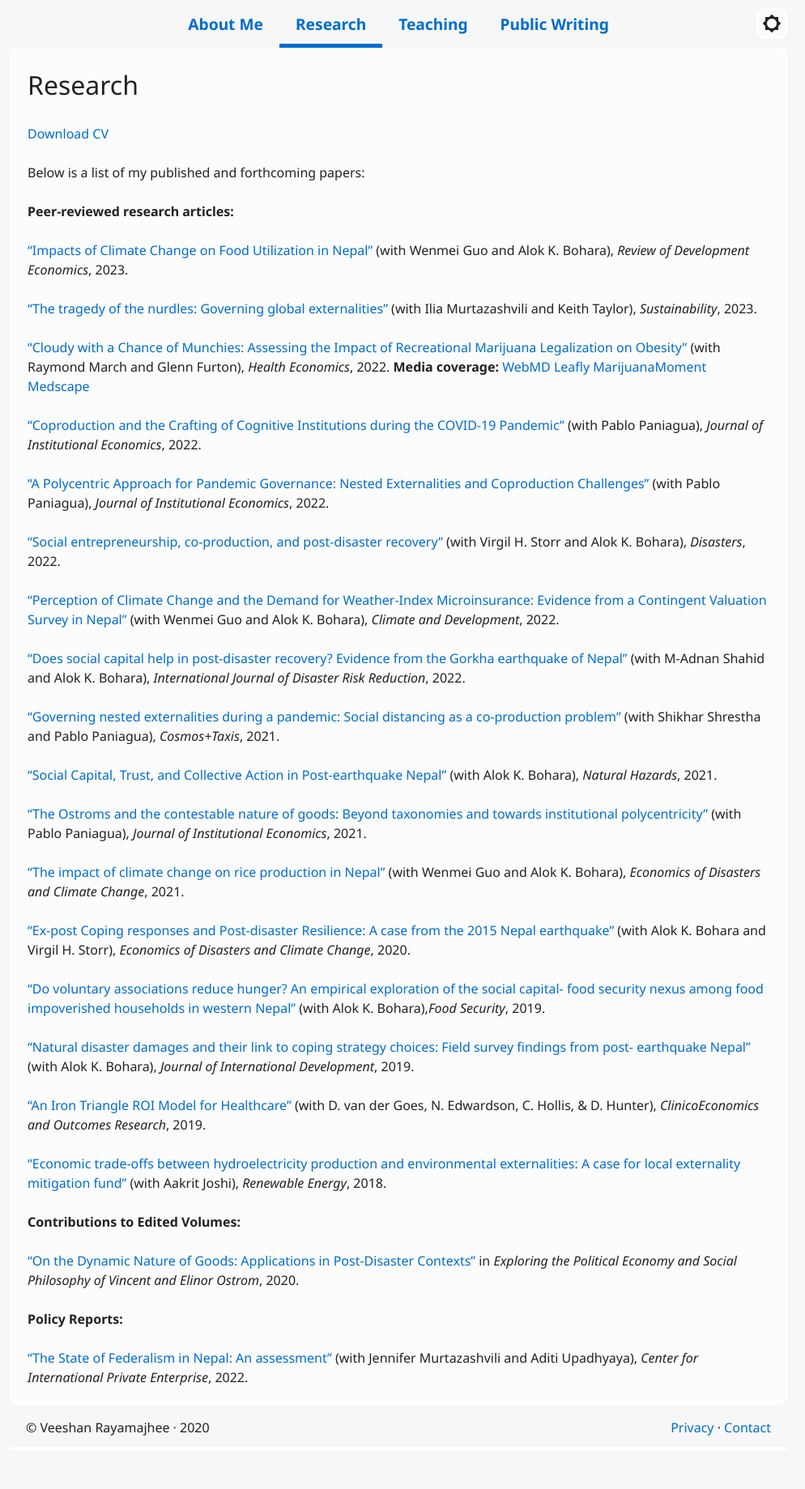
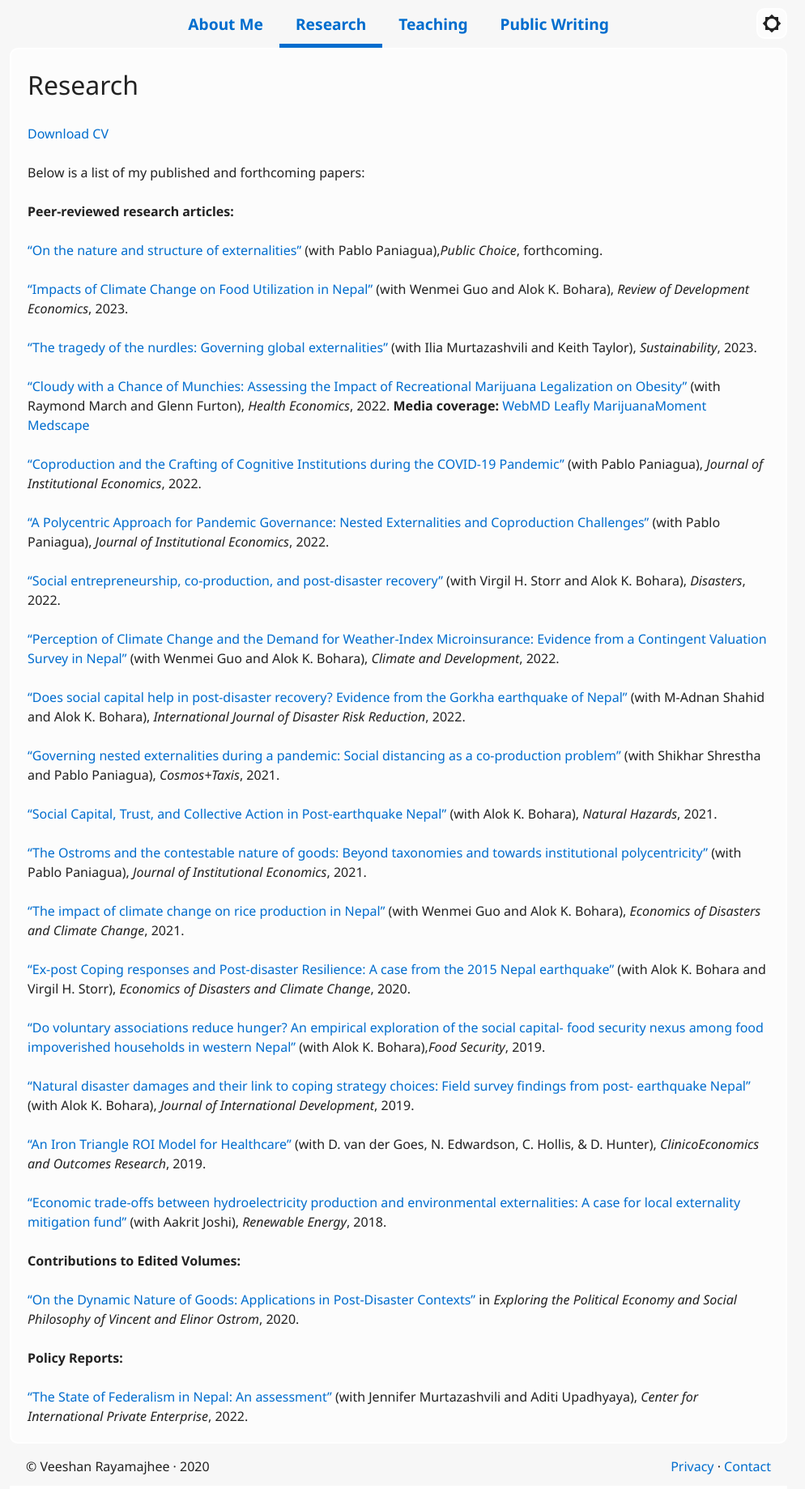
Before and after one commit to veeshanr/veeshanr.github.io, a Jekyll site: the page built from pages/research.md, in a window 1280 px wide. Shown: the whole page at 81% size, without its empty margins (148-1142 px from the left). Built offline with Jekyll 4.4.1, drawn with Linux system fonts in a browser that asks for light colours; before the commit the page ends 1791 px from its top, so only the background shows below that.

Commit message:
Update research.md

```diff
--- a/pages/research.md
+++ b/pages/research.md
@@ -10,6 +10,8 @@ title: Research
 Below is a list of my published and forthcoming papers:
 
 **Peer-reviewed research articles:**
+
+[“On the nature and structure of externalities”][19] (with Pablo Paniagua),*Public Choice*, forthcoming.
 
 [“Impacts of Climate Change on Food Utilization in Nepal”] [16] (with Wenmei Guo and Alok K. Bohara), *Review of Development Economics*, 2023.
 
```
Also changed, not shown: other parts of pages/research.md (+1 -0 lines).
